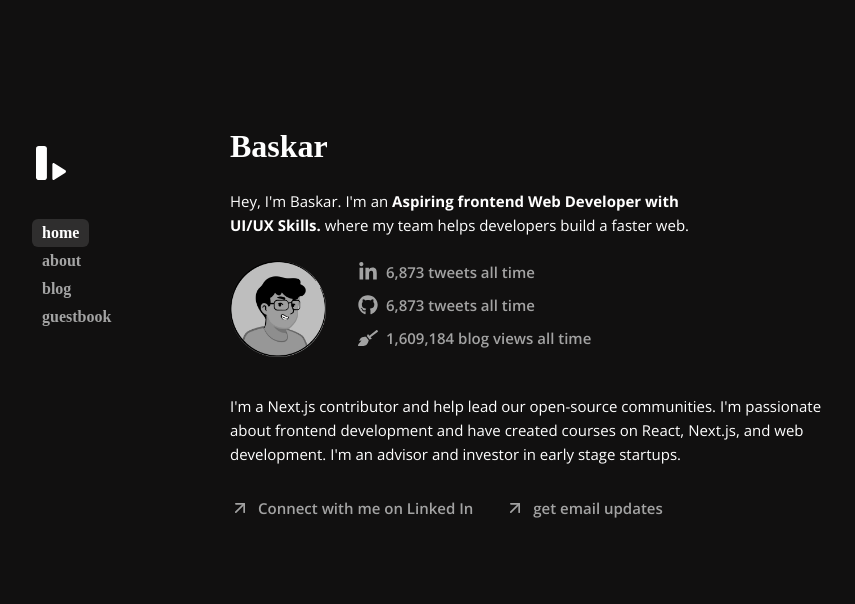
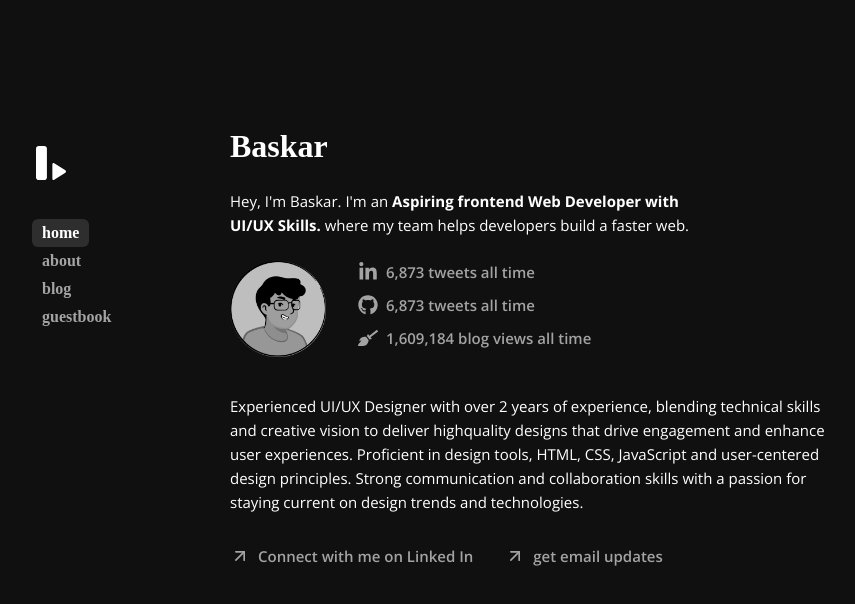
Before and after one commit to baskar-17/portfolio-website, a React (Create React App) app: page / in a window 1280 px wide. Shown: the top 604 px of the page, without its empty margins (209-1064 px from the left). Built offline with nearby package versions, Linux system fonts and the light colour scheme; a web font is replaced by a local one.

Commit message:
frontend bug fix 1.2

```diff
--- a/src/components/home/Home.jsx
+++ b/src/components/home/Home.jsx
@@ -39,10 +39,12 @@ function Home() {
         </div>
 
         <p className="home-profile-para">
-          I'm a Next.js contributor and help lead our open-source communities.
-          I'm passionate about frontend development and have created courses on
-          React, Next.js, and web development. I'm an advisor and investor in
-          early stage startups.
+          Experienced UI/UX Designer with over 2 years of experience, blending
+          technical skills and creative vision to deliver highquality designs
+          that drive engagement and enhance user experiences. Proficient in
+          design tools, HTML, CSS, JavaScript and user-centered design
+          principles. Strong communication and collaboration skills with a
+          passion for staying current on design trends and technologies.
         </p>
 
         <div className="home-footer-links">
```
